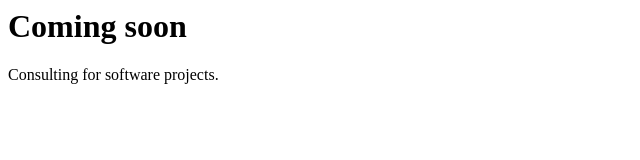
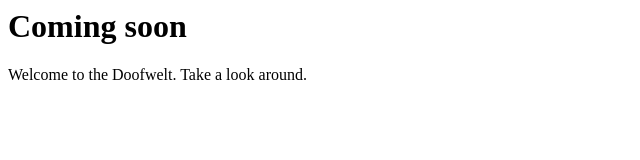
Before and after one commit to Doofwelt/doofwelt.github.io, a plain HTML site: page index.html in a window 1280 px wide. Shown: the whole page, without its empty margins (0-640 px from the left). Drawn offline with Linux system fonts and the light colour scheme.

Commit message:
Update index.html

```diff
--- a/index.html
+++ b/index.html
@@ -12,6 +12,6 @@
 </head>
 <body>
 <h1>Coming soon</h1>
-<p>Consulting for software projects.</p>
+<p>Welcome to the Doofwelt. Take a look around.</p>
 </body>
 </html>
```
